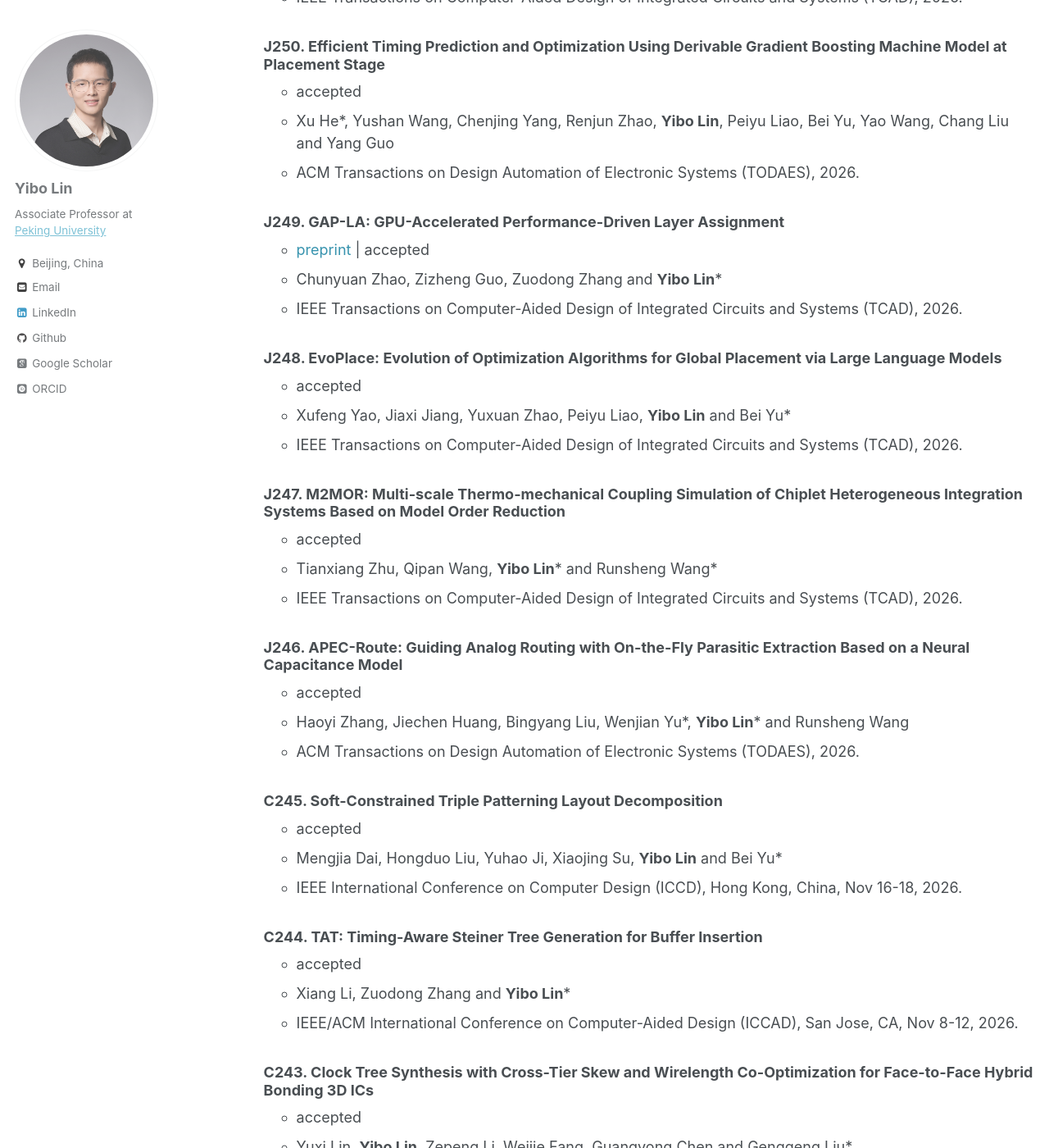
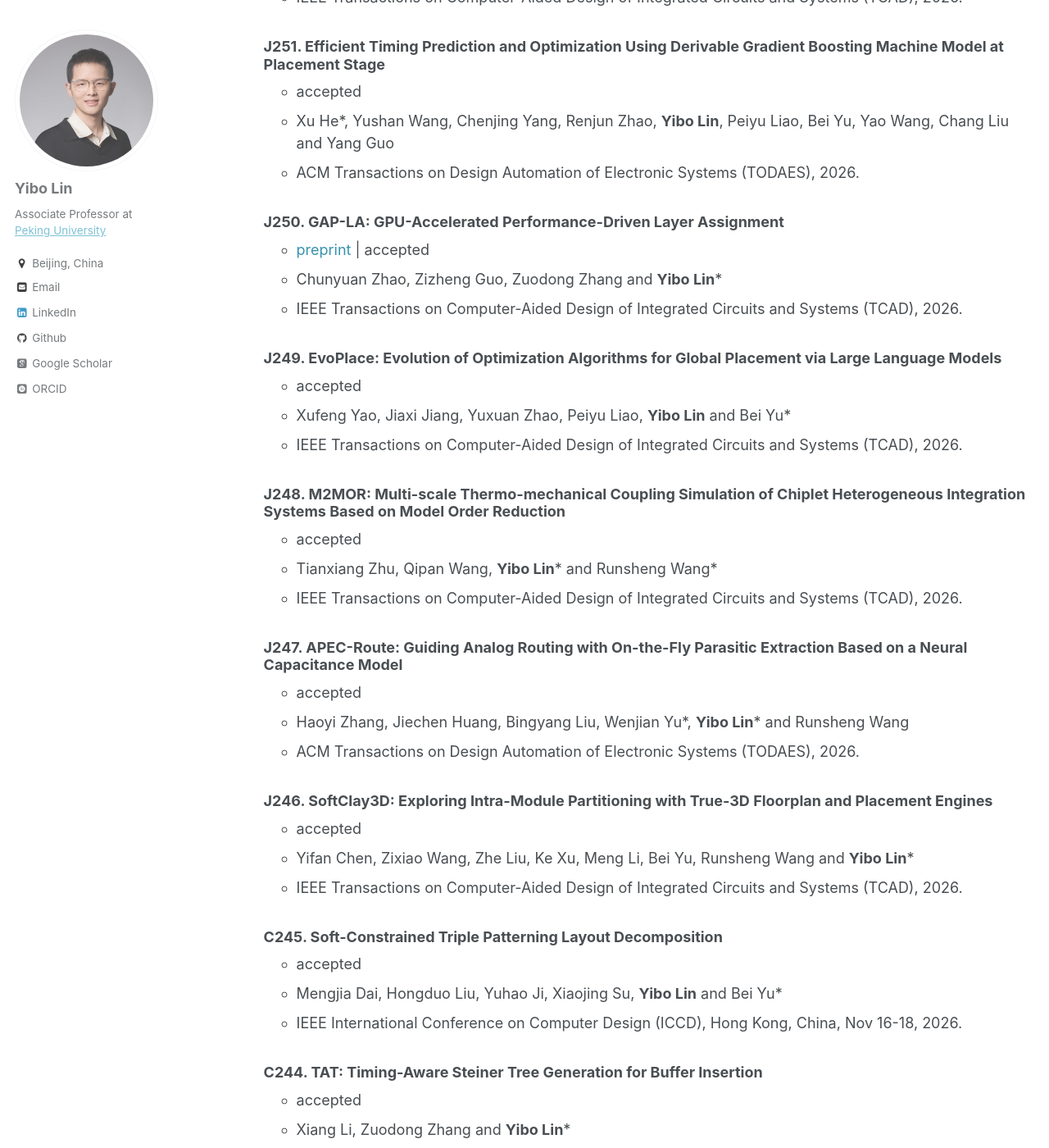
Before and after one commit to limbo018/limbo018.github.io, a Jekyll site: the page built from _pages/publications.md, in a window 1280 px wide and 1400 px high, scrolled down 499 px. Shown: the whole window at 82% size. Built offline with Jekyll 4.4.1, drawn with Linux system fonts in a browser that asks for light colours; some web fonts are replaced.

Commit message:
add yifan's recent TCAD paper

```diff
--- a/_pages/publications.md
+++ b/_pages/publications.md
@@ -20,35 +20,40 @@
 
 * 2026
 
-  ### J251. [URoute: Universal Routability Prediction](https://doi.org/10.1109/TCAD.2025.3636449)
+  ### J252. [URoute: Universal Routability Prediction](https://doi.org/10.1109/TCAD.2025.3636449)
      * accepted
      * Zhenkun Lin, **Yibo Lin**, Genggeng Liu\* and Gang Du
      * IEEE Transactions on Computer-Aided Design of Integrated Circuits and Systems (TCAD), 2026.
 
-  ### J250. [Efficient Timing Prediction and Optimization Using Derivable Gradient Boosting Machine Model at Placement Stage](https://doi.org/10.1145/3780100)
+  ### J251. [Efficient Timing Prediction and Optimization Using Derivable Gradient Boosting Machine Model at Placement Stage](https://doi.org/10.1145/3780100)
      * accepted
      * Xu He\*, Yushan Wang, Chenjing Yang, Renjun Zhao, **Yibo Lin**, Peiyu Liao, Bei Yu, Yao Wang, Chang Liu and Yang Guo
      * ACM Transactions on Design Automation of Electronic Systems (TODAES), 2026.
 
-  ### J249. [GAP-LA: GPU-Accelerated Performance-Driven Layer Assignment](https://doi.org/10.1109/TCAD.2025.3650401)
+  ### J250. [GAP-LA: GPU-Accelerated Performance-Driven Layer Assignment](https://doi.org/10.1109/TCAD.2025.3650401)
      * <a href="https://arxiv.org/pdf/2507.13375" style="color:#3793ae">preprint</a> \| accepted
      * Chunyuan Zhao, Zizheng Guo, Zuodong Zhang and **Yibo Lin**\*
      * IEEE Transactions on Computer-Aided Design of Integrated Circuits and Systems (TCAD), 2026.
 
-  ### J248. EvoPlace: Evolution of Optimization Algorithms for Global Placement via Large Language Models
+  ### J249. EvoPlace: Evolution of Optimization Algorithms for Global Placement via Large Language Models
      * accepted
      * Xufeng Yao, Jiaxi Jiang, Yuxuan Zhao, Peiyu Liao, **Yibo Lin** and Bei Yu\*
      * IEEE Transactions on Computer-Aided Design of Integrated Circuits and Systems (TCAD), 2026.
 
-  ### J247. [M2MOR: Multi-scale Thermo-mechanical Coupling Simulation of Chiplet Heterogeneous Integration Systems Based on Model Order Reduction](https://doi.org/10.1109/TCAD.2026.3728619)
+  ### J248. [M2MOR: Multi-scale Thermo-mechanical Coupling Simulation of Chiplet Heterogeneous Integration Systems Based on Model Order Reduction](https://doi.org/10.1109/TCAD.2026.3728619)
      * accepted
      * Tianxiang Zhu, Qipan Wang, **Yibo Lin**\* and Runsheng Wang\*
      * IEEE Transactions on Computer-Aided Design of Integrated Circuits and Systems (TCAD), 2026.
 
-  ### J246. [APEC-Route: Guiding Analog Routing with On-the-Fly Parasitic Extraction Based on a Neural Capacitance Model](https://doi.org/10.1145/3848639)
+  ### J247. [APEC-Route: Guiding Analog Routing with On-the-Fly Parasitic Extraction Based on a Neural Capacitance Model](https://doi.org/10.1145/3848639)
      * accepted
      * Haoyi Zhang, Jiechen Huang, Bingyang Liu, Wenjian Yu\*, **Yibo Lin**\* and Runsheng Wang
      * ACM Transactions on Design Automation of Electronic Systems (TODAES), 2026.
+
+  ### J246. SoftClay3D: Exploring Intra-Module Partitioning with True-3D Floorplan and Placement Engines
+     * accepted
+     * Yifan Chen, Zixiao Wang, Zhe Liu, Ke Xu, Meng Li, Bei Yu, Runsheng Wang and **Yibo Lin**\*
+     * IEEE Transactions on Computer-Aided Design of Integrated Circuits and Systems (TCAD), 2026.
 
   ### C245. Soft-Constrained Triple Patterning Layout Decomposition
      * accepted
```
Also changed, not shown: _includes/publications_cv.md (+8 -6 lines), ref/publications.bib (+15 -0 lines), 3 other files.
